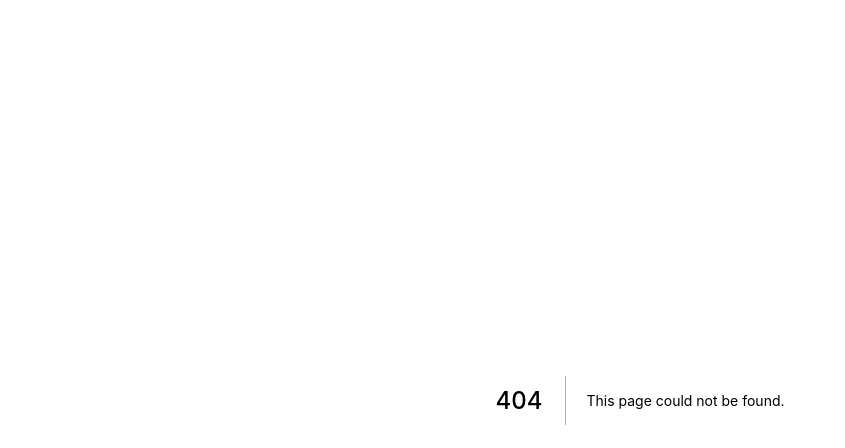
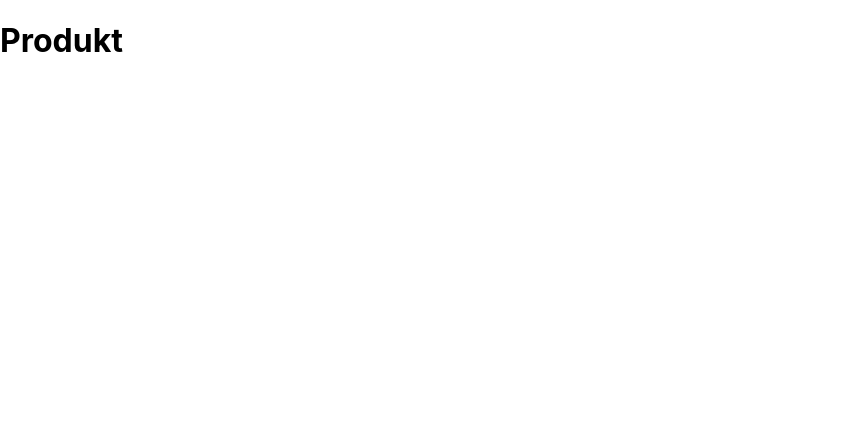
Before and after one commit to pawelsan/soap-shop, a Next.js app: page /lista-produktow/1 in a window 1280 px wide. Before the commit this address had no page. Shown: the top 448 px of the page, without its empty margins (0-845 px from the left). Built offline with nearby package versions, Linux system fonts and the light colour scheme.

Commit message:
add a product list subfolder and sceleton files

```diff
--- /dev/null
+++ b/pages/lista-produktow/[productId].js
@@ -0,0 +1,11 @@
+import { useRouter } from "next/router";
+
+const ProductItem = () => {
+  const router = useRouter();
+
+  console.log(router.query.productId);
+
+  return <h1>Produkt</h1>;
+};
+
+export default ProductItem;
```
Also changed, not shown: pages/lista-produktow/index.js (renamed from pages/lista-produktow.js).
